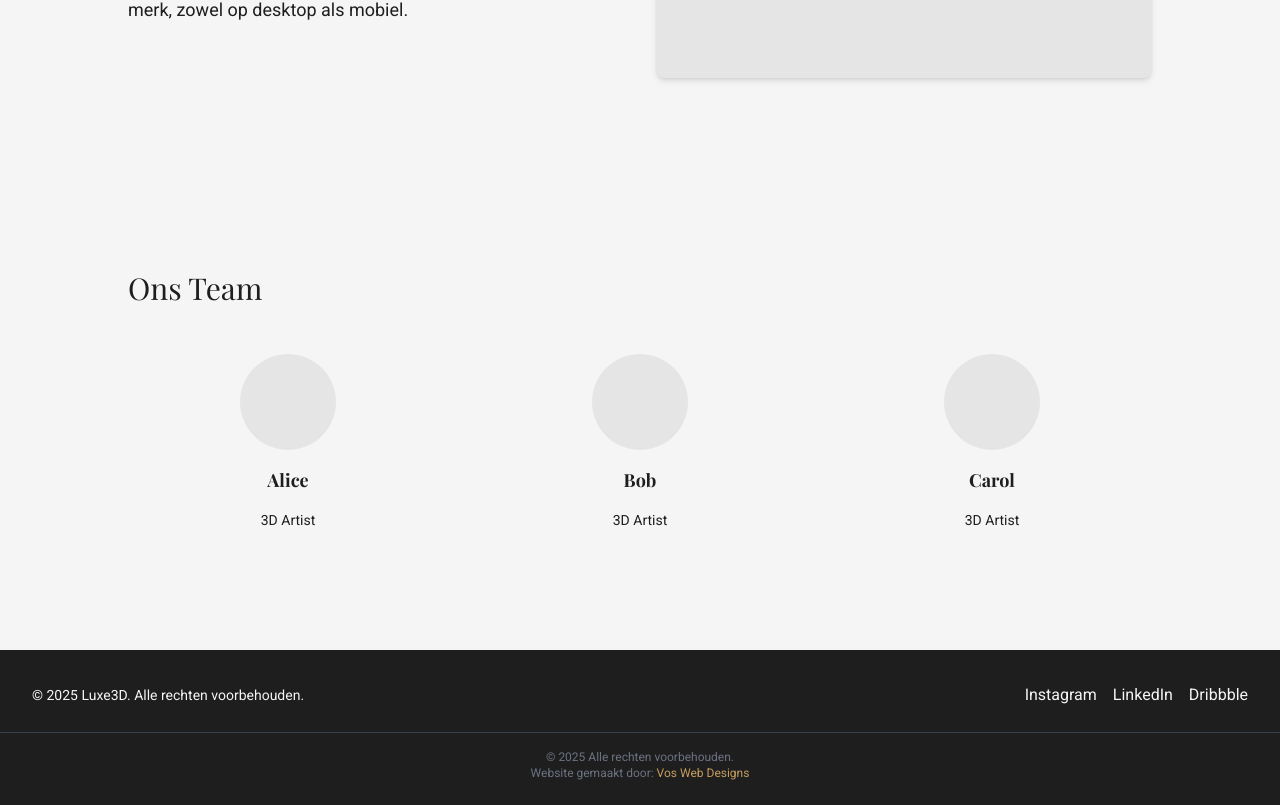
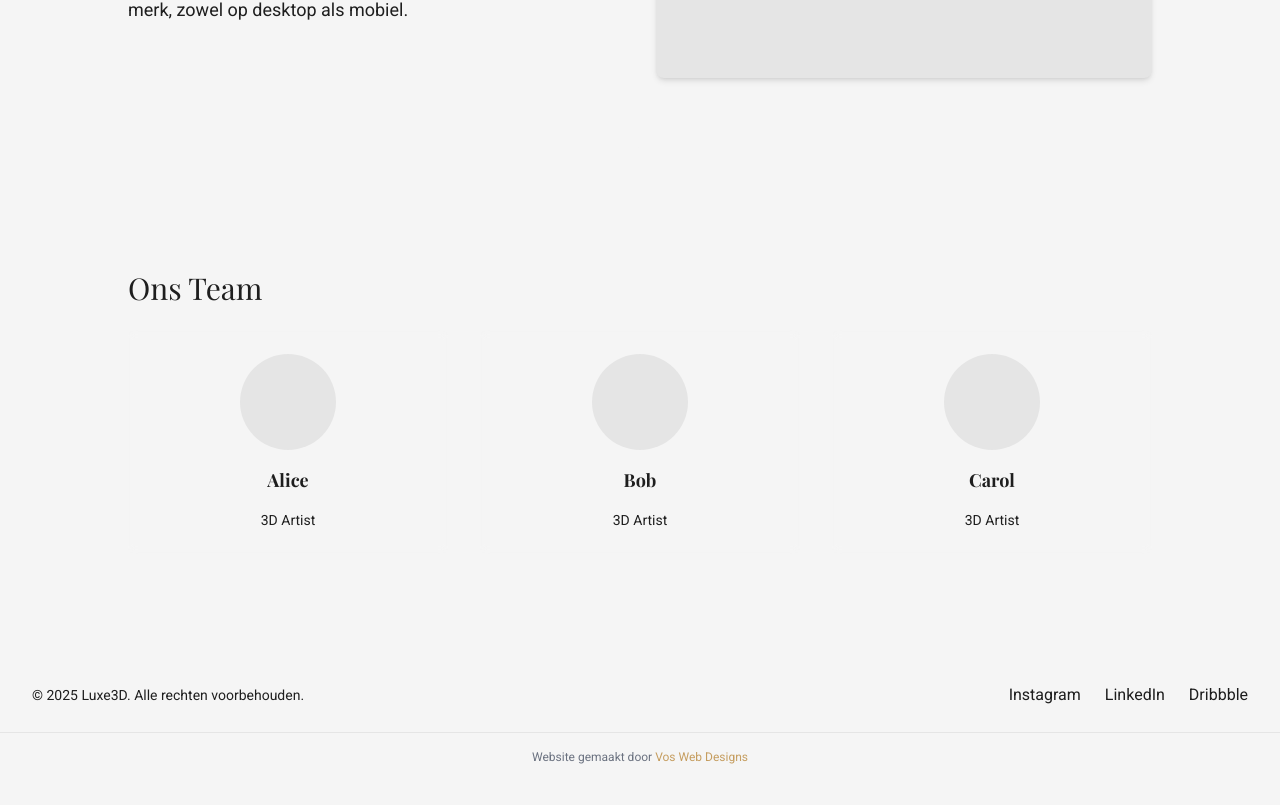
Before and after one commit to Vyzecb/ThreeJS, a Next.js app: page /about in a window 1280 px wide. Shown: the part 634-1439 px from the top of the page. Built offline with nearby package versions, Linux system fonts and the light colour scheme.

Commit message:
Update Footer.tsx

```diff
--- a/src/components/Footer.tsx
+++ b/src/components/Footer.tsx
@@ -3,21 +3,26 @@ import React from 'react'
 import Link from 'next/link'
 
 const Footer: React.FC = () => (
-  <footer className="w-full bg-primary text-secondary pt-8 pb-6">
-    <div className="max-w-7xl mx-auto px-4 sm:px-6 lg:px-8 flex flex-col items-center md:flex-row md:justify-between">
+  <footer className="bg-secondary text-primary pt-8 pb-6">
+    <div className="container mx-auto px-4 sm:px-6 lg:px-8 flex flex-col md:flex-row justify-between items-center">
       <p className="text-sm text-center md:text-left">
         &copy; {new Date().getFullYear()} Luxe3D. Alle rechten voorbehouden.
       </p>
-      <div className="flex space-x-4 mt-4 md:mt-0">
-        <Link href="#"><a className="text-secondary hover:text-accent transition">Instagram</a></Link>
-        <Link href="#"><a className="text-secondary hover:text-accent transition">LinkedIn</a></Link>
-        <Link href="#"><a className="text-secondary hover:text-accent transition">Dribbble</a></Link>
+      <div className="flex space-x-6 mt-4 md:mt-0">
+        <Link href="#">
+          <a className="text-primary hover:text-accent transition">Instagram</a>
+        </Link>
+        <Link href="#">
+          <a className="text-primary hover:text-accent transition">LinkedIn</a>
+        </Link>
+        <Link href="#">
+          <a className="text-primary hover:text-accent transition">Dribbble</a>
+        </Link>
       </div>
     </div>
-    <div className="border-t border-gray-700 mt-6 pt-4 text-center text-xs text-gray-500">
-      © {new Date().getFullYear()} Alle rechten voorbehouden.
-      <br />
-      Website gemaakt door:{' '}
+    <div className="border-t border-neutral-light mt-6 pt-4">
+      <p className="text-center text-xs text-gray-500">
+        Website gemaakt door{' '}
         <a
           href="https://www.voswebdesigns.nl"
           className="text-accent hover:underline"
@@ -26,6 +31,7 @@ const Footer: React.FC = () => (
         >
           Vos Web Designs
         </a>
+      </p>
     </div>
   </footer>
 )
```
Lines whose indentation alone changed are shown as unchanged.
